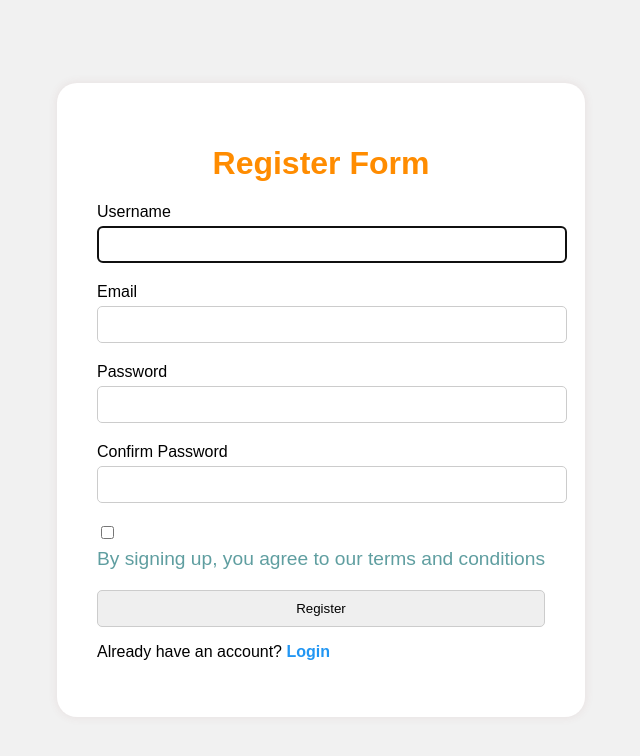
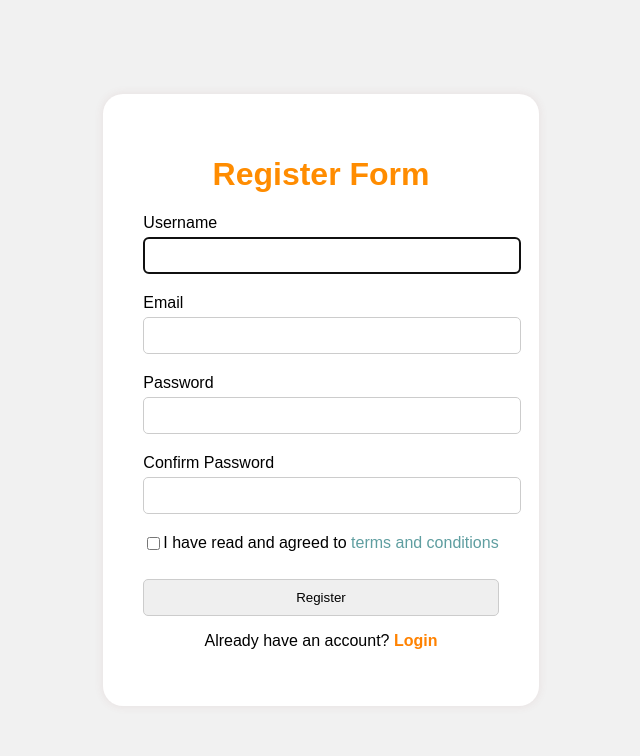
Before and after one commit to tsitiii/GDSC_Library_management_project, a Django app: page /register in a window 1280 px wide. Shown: the top 756 px of the page, without its empty margins (319-959 px from the left). Run offline with Django 4.2, Linux system fonts and the light colour scheme.

Commit message:
Update register.html

```diff
--- a/library_manage/account/templates/account/register.html
+++ b/library_manage/account/templates/account/register.html
@@ -31,18 +31,18 @@
                 {{ form.password2 }}
             </div>
 
-            <div class="form-group d-flex mb-5 align-items-center">
+            <div style="display:flex" class="form-group d-flex mb-5 align-items-center">
                 <label class="control control--checkbox mb-0">
                     {{ form.is_student }}
                     <div class="control__indicator"></div>
                 </label>
-                <a href="{% url 'terms_and_conditions' %}" target="_blank" style="text-decoration: none; color: cadetblue; font-size: larger;">By signing up, you agree to our terms and conditions</a>
+                <span>I have read and agreed to <a href="{% url 'terms_and_conditions' %}" target="_blank" style="text-decoration: none; color: cadetblue;">terms and conditions</a></span>
             </div>
 
             <span id="checkbox-error" class="text-error"></span> <!-- Error message for checkbox -->
             <span class="text-error">{{ form.errors }}</span>
             <input type="submit"  value="Register" class="btn btn-pill text-white btn-block btn-primary">
-            <p>Already have an account? <b> <a href="login" style="text-decoration: none; color:#2196F3;">Login</a> </b></p>
+            <p style="text-align:center">Already have an account? <b> <a href="login" style="text-decoration: none; color:#FF8201;">Login</a> </b></p>
 
         </form>
     </div>
```
